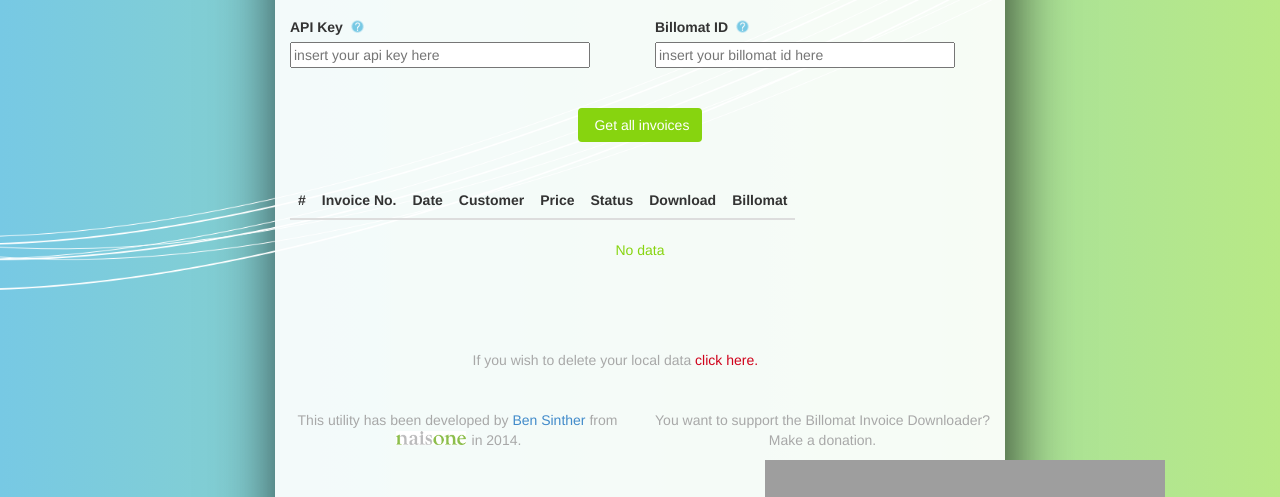
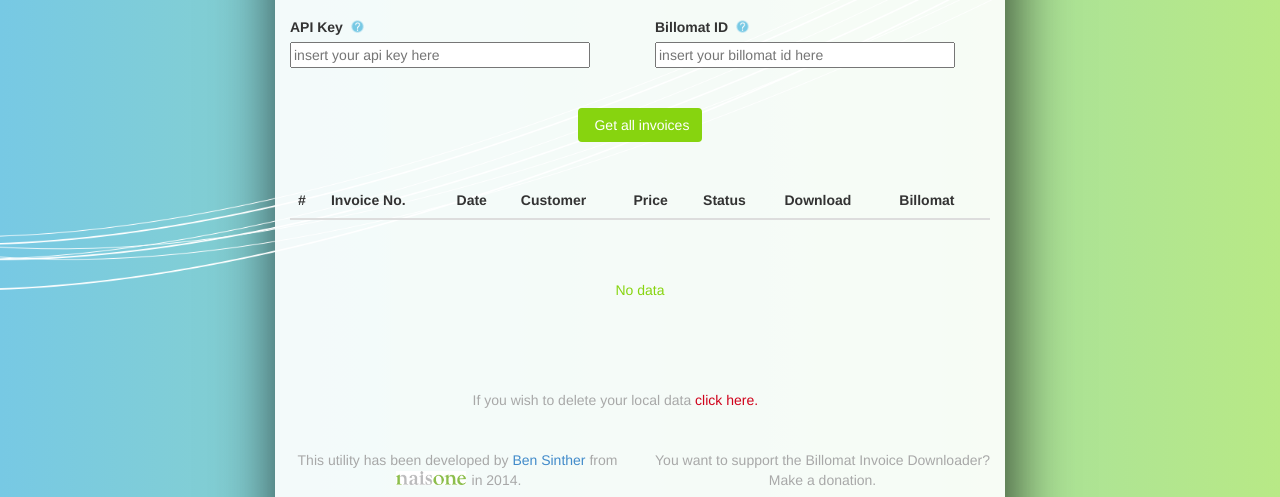
Before and after one commit to ilovemygameboy/billomatinvoicedownloader, a website: page app/index.html in a window 1280 px wide. Shown: the part 283-780 px from the top of the page. Drawn offline with nearby package versions, Linux system fonts and the light colour scheme; some packages are replaced by stand-ins of ours; files that its build step writes are made by us from their sources; grey boxes are pictures that could not be loaded; a script that the page names is missing.

Commit message:
mobile optimization (table and hidden-xs don`t play well - therefore wrapped into a div)

```diff
--- a/app/views/main.html
+++ b/app/views/main.html
@@ -41,6 +41,9 @@
         <br>
         <input type="text" class="icon_information" style="width: 300px" placeholder="insert your api key here" ng-model="apikey">
       </div>
+      <div class="visible-xs">
+        <br>
+      </div>
       <div class="col-xs-12 col-sm-6 col-md-6 col-lg-6">
         <label for="">Billomat ID</label>
         <span tooltip-html-unsafe="<b>Where do I find my Billomat ID? </b>
@@ -73,8 +76,8 @@
       <alert ng-repeat="alert in alerts" type="alert.type" close="closeAlert($index)">{{alert.msg}}</alert>
 
       <!-- Invoice Table -->
-      <div class="row marketing">
-      <table class="table table-hover hidden-xs">
+      <div class="row marketing hidden-xs">
+      <table class="table table-hover">
         <thead>
           <tr>
             <th>#</th>
@@ -102,7 +105,8 @@
           </tr>
         </tbody>
       </table>
-
+    </div>
+    <div class="row marketing">
       <!-- Mobile Invoice Table -->
       <table class="table table-hover visible-xs">
         <thead>
```
